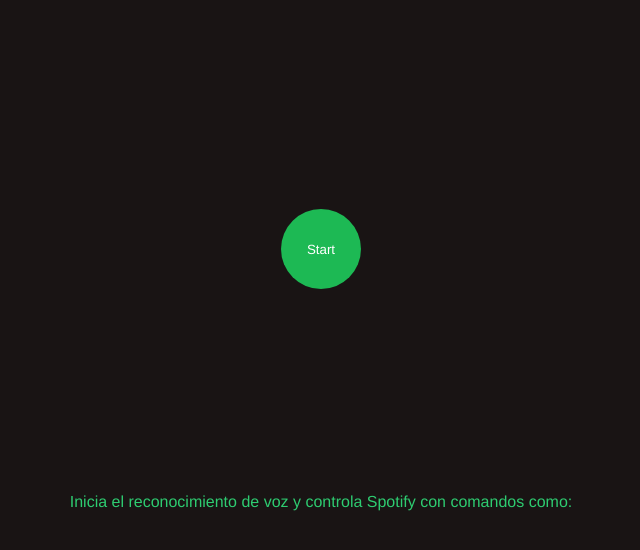
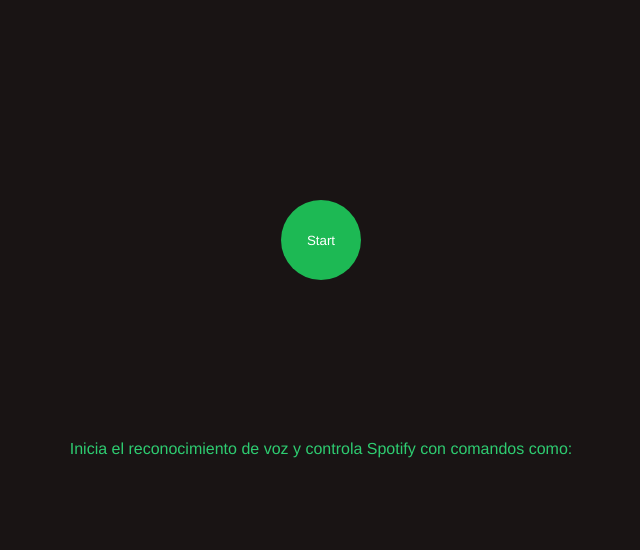
Before and after one commit to JeronimoAR/SpotifyVoiceController, a Flask app: template templates/index.html in a window 1280 px wide. Shown: the part 151-701 px from the top of the page, without its empty margins (319-959 px from the left). Run offline with Flask 3, Linux system fonts and the light colour scheme; the template is opened without the code that fills it, so the values that code supplies are empty.

Commit message:
Better design and formating code

```diff
--- a/app.py
+++ b/app.py
@@ -24,10 +24,7 @@ client_id = os.getenv("CLIENT_ID")
 client_secret = os.getenv("CLIENT_SECRET")
 SPOTIPY_REDIRECT_URI = os.getenv("REDIRECT_URI")
 
-scope = 'user-read-private user-read-email user-library-read user-library-modify user-read-playback-state ' \
-        'user-modify-playback-state user-read-currently-playing playlist-read-private playlist-read-collaborative ' \
-        'playlist-modify-private playlist-modify-public user-follow-read user-follow-modify user-top-read ' \
-        'user-read-recently-played app-remote-control streaming'
+scope = 'user-read-playback-state user-modify-playback-state user-read-currently-playing app-remote-control streaming'
 
 # Voice command queue
 voice_command_queue = queue.Queue()
@@ -160,38 +157,6 @@ def index():
 
         if not active_device_id:
             message = "No active device found. Please activate a device on your Spotify account and try again."
-        else:
-            if request.method == 'POST':
-                # Check if it's a voice control request
-                if 'start_voice_control' in request.form:
-                    # Start voice control in a separate thread
-                    voice_thread = threading.Thread(
-                        target=process_voice_command,
-                        args=(sp, active_device_id),
-                        daemon=True
-                    )
-                    voice_thread.start()
-                    voice_control_active = True
-                    message = "Voice control activated. Start speaking commands!"
-                else:
-                    # Existing song search functionality
-                    song_name = request.form['song_name']
-                    results = sp.search(q=song_name, limit=1)
-                    if results['tracks']['items']:
-                        track = results['tracks']['items'][0]
-                        track_info = {
-                            'name': track['name'],
-                            'artist': track['artists'][0]['name'],
-                            'album': track['album']['name'],
-                        }
-                        sp.add_to_queue(track['id'], device_id=active_device_id)
-                        sp.next_track(device_id=active_device_id)
-                    else:
-                        track_info = {'error': 'Song not found'}
-            else:
-                playback = sp.current_playback()
-                if playback and not playback['is_playing']:
-                    sp.start_playback(device_id=active_device_id)
 
     except SpotifyOauthError as eAuth:
         logger.error(f"Spotify OAuth error: {eAuth}")
--- a/static/css/main.css
+++ b/static/css/main.css
@@ -39,30 +39,25 @@ header{
 .visualizer-container {
     position: relative;
     width: 70%;
-    max-width: 500px;
-    margin: 0 auto;
-    margin-top: 20px;
-    aspect-ratio: 1;
+    display: flex;
+    justify-content: center;
+    align-items: center;
 }
 
 #visualization-canvas {
-    position: absolute;
-    top: 0;
-    left: 0;
-    width: 100%;
-    height: 100%;
+    width: 400px;
+    height: 400px;
 }
 
 .controls {
-    top: 45%;
+    position: absolute;
     text-align: center;
-    position: absolute;
     z-index: 100;
 }
 
 .message{
     color: var(--success-green);
-    margin-top: -15px;
+    bottom: 20%;
 }
 
 .multiple-message{
--- a/templates/index.html
+++ b/templates/index.html
@@ -7,18 +7,19 @@
 {% block body %}
 <header><h1>Spotify Voice Controller</h1></header>
 <div class="container">
-    <div class="visualizer-container">
-        <canvas id="visualization-canvas"></canvas>
-    </div>
-    <div class="controls">
-        <button id="start">Start</button>
-    </div>
-
     {% if message %}
     <div class="message {% if 'error' in message.lower() %}error{% else %}success{% endif %}">
         {{ message }}
     </div>
     {% endif %}
+
+    <div class="visualizer-container">
+        <canvas id="visualization-canvas"></canvas>
+        <div class="controls">
+            <button id="start">Start</button>
+        </div>
+    </div>
+
 
     <div id="message" class="message">Inicia el reconocimiento de voz y controla Spotify con comandos como: <span class="multiple-message"></span></div>
 
```
